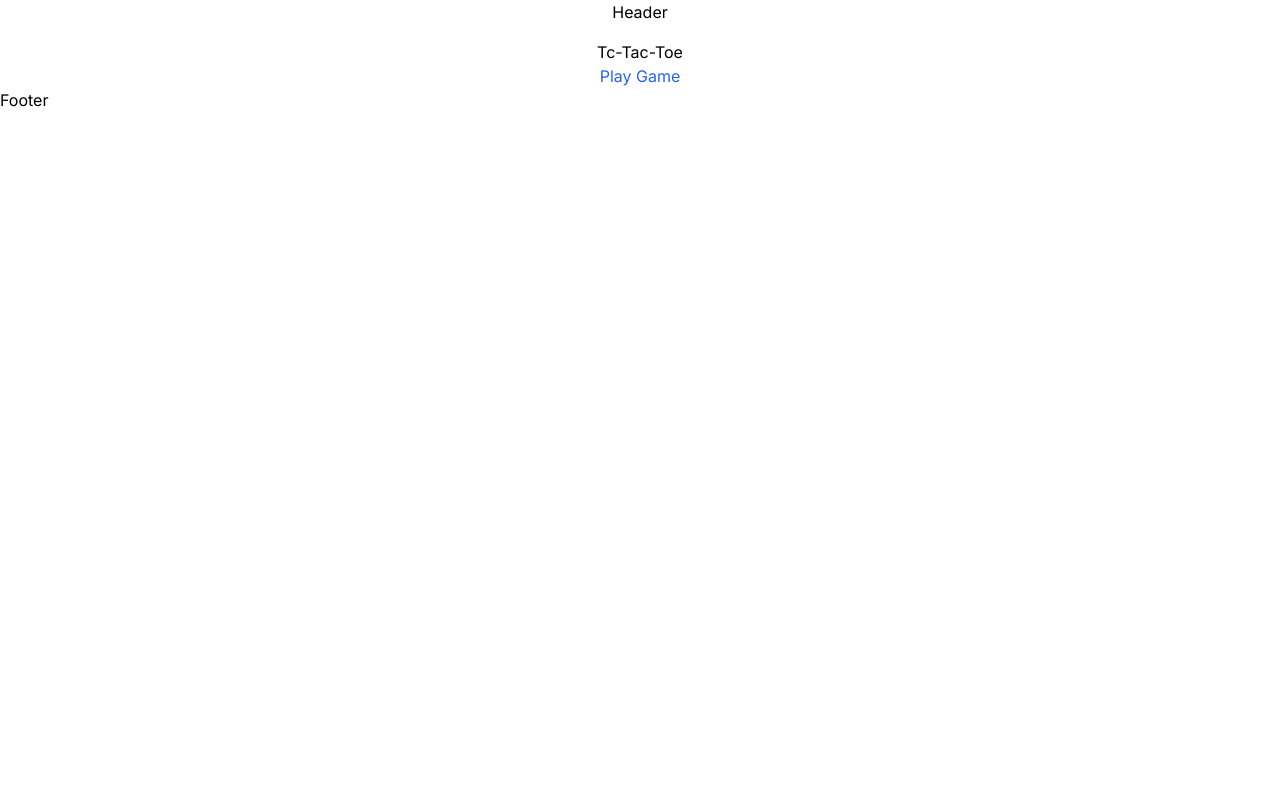
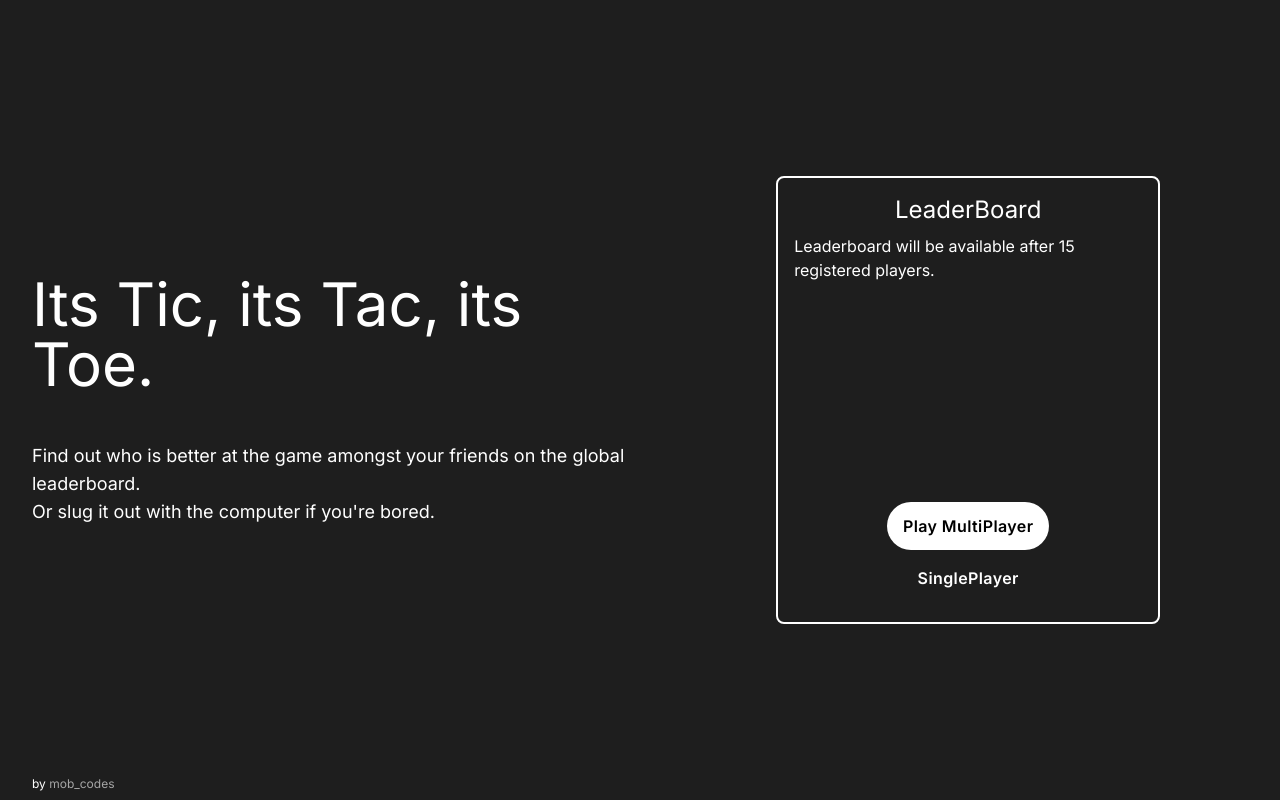
Before and after one commit to moboluwade/tic-tac-toe, a Next.js app: page / in a window 1280 px wide. Built offline with nearby package versions, Linux system fonts and the light colour scheme.

Commit message:
feat: build skeleton for the landing page of tic-tac-toe

```diff
--- a/src/app/components/Footer.tsx
+++ b/src/app/components/Footer.tsx
@@ -1,8 +1,17 @@
 import React from 'react'
-
+import Link from 'next/link'
 const Footer = () => {
     return (
-        <div>Footer</div>
+        <div className='absolute bottom-0 px-8 pb-2 text-xs'>
+            <span>
+                by {' '}
+                <Link href="">
+                    <span className='opacity-60 hover:underline underline-offset-4'>
+                         mob_codes
+                    </span>
+                </Link>
+            </span>
+        </div>
     )
 }
 
--- a/src/app/components/Header.tsx
+++ b/src/app/components/Header.tsx
@@ -2,7 +2,7 @@ import React from 'react'
 
 const Header = () => {
   return (
-    <div className='pb-4'>Header</div>
+    <div className='pb-4 w-full'>Header</div>
   )
 }
 
--- a/src/app/globals.css
+++ b/src/app/globals.css
@@ -1,3 +1,10 @@
 @tailwind base;
 @tailwind components;
 @tailwind utilities;
+
+body{
+   margin: 0;
+   padding: 0;
+   background: #1E1E1E;
+   color: #fff;
+}
--- a/src/app/layout.tsx
+++ b/src/app/layout.tsx
@@ -20,7 +20,7 @@ export default function RootLayout({
     <html lang="en">
       <body className={inter.className}>
         {children}
-        <Footer />
+          <Footer />
       </body>
     </html>
   );
--- a/src/app/page.tsx
+++ b/src/app/page.tsx
@@ -4,15 +4,44 @@ import Header from "./components/Header";
 
 export default function Home() {
   return (
-    <div className="flex flex-col items-center">
-      <Header />
+    <div className="flex flex-row h-screen w-full items-center relative">
 
-      <h1>Tc-Tac-Toe</h1>
+      <main className="px-8 flex flex-col justify-center h-full w-full">
+        <span className="text-6xl pb-12">Its Tic, its Tac, its Toe.</span>
+        <span className="text-lg">Find out who is better at the game amongst your friends on the global leaderboard.</span>
+        <span className="text-lg">Or slug it out with the computer if you&apos;re bored.</span>
+      </main>
+
+      {/* LeaderBoard and Auth */}
+      <section className="h-full w-full flex flex-row justify-center items-center ">
+        <nav className="border-2 border-white md:w-96 w-fit h-[28rem] px-4 rounded-lg flex flex-col justify-start items-center">
+          <div className=" py-4 flex flex-col items-center h-full justify-around">
+            {/* LeaderBoard */}
+            <div className="flex flex-col items-center h-full">
+              <h3 className="text-2xl pb-2">LeaderBoard</h3>
+              <span>
+                Leaderboard will be available after 15 registered players.
+              </span>
+            </div>
+
+            {/* Requires authentication */}
+            <div className="flex flex-col items-center gap-4 pb-4">
+              <button className="bg-white text-black rounded-full w-full h-12 px-4 font-semibold tracking-wide">Play MultiPlayer</button>
+              <button className="font-semibold tracking-wide">SinglePlayer</button>
+            </div>
+          </div>
+        </nav>
+
+      </section>
+
+      {/* <Header />
+
+      <h1>Tic-Tac-Toe</h1>
       <Link className="text-blue-600 underline" href="/tic-tac-toe">
         <button>
           Play Game
         </button>
-      </Link>
+      </Link> */}
     </div>
   );
 }
```
